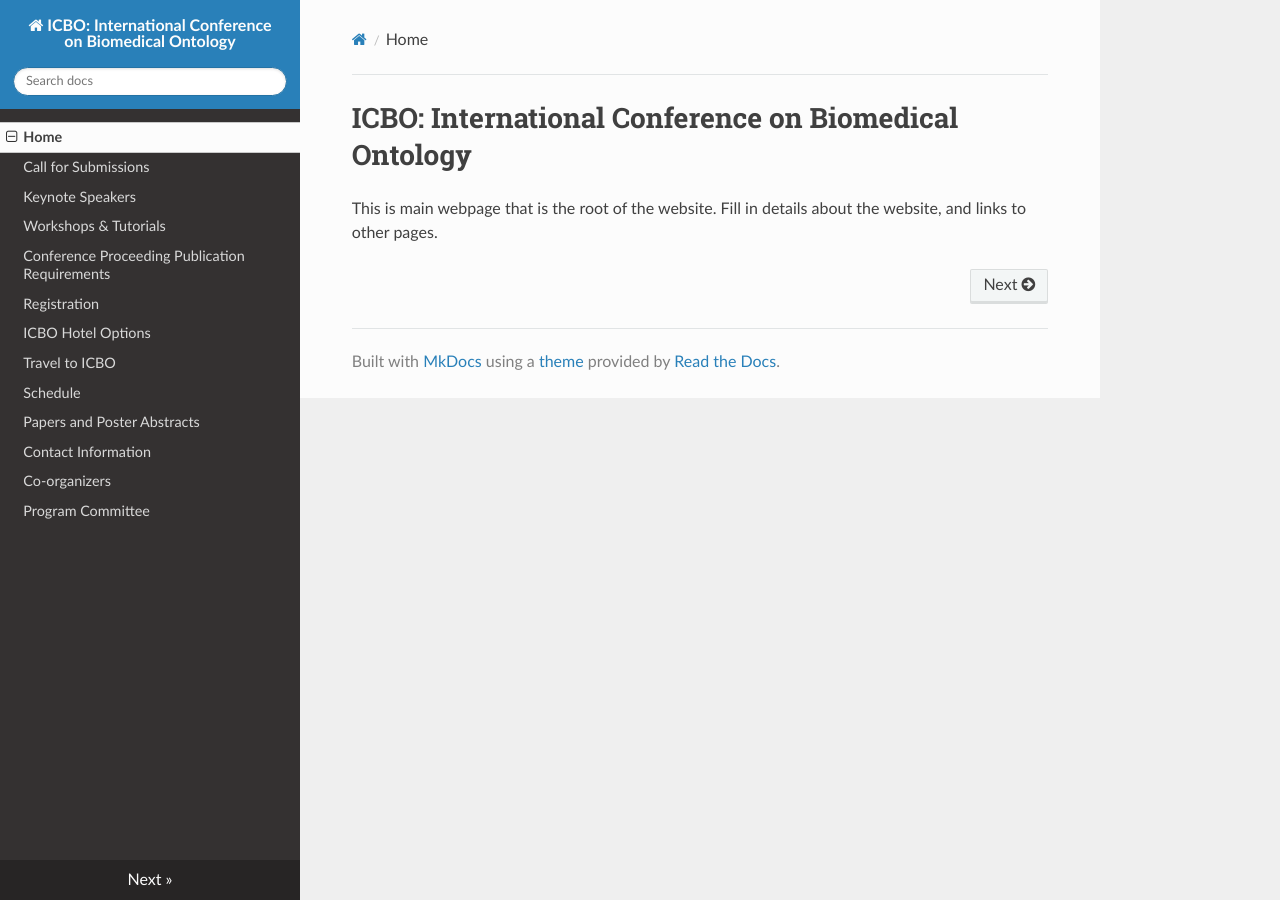
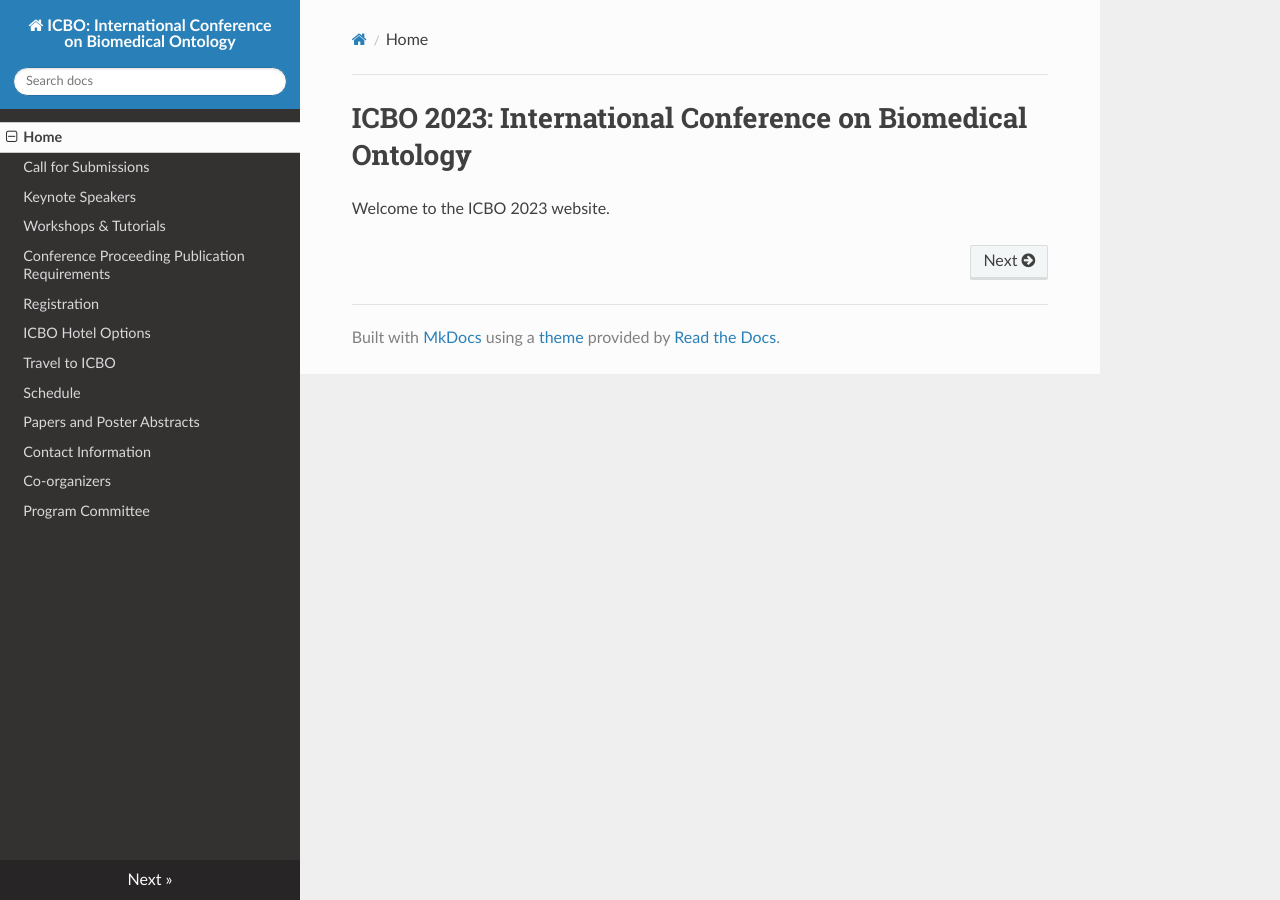
Before and after one commit to SydCo99/icbo2023, an MkDocs documentation site: the page built from docs/index.md, in a window 1280 px wide. Built offline with MkDocs 1.6.1, drawn with Linux system fonts in a browser that asks for light colours; nearby versions of some CDN libraries.

Commit message:
Update index.md

```diff
--- a/docs/index.md
+++ b/docs/index.md
@@ -1,2 +1,2 @@
-# ICBO: International Conference on Biomedical Ontology
-This is main webpage that is the root of the website. Fill in details about the website, and links to other pages.
+# ICBO 2023: International Conference on Biomedical Ontology
+Welcome to the ICBO 2023 website.
```
